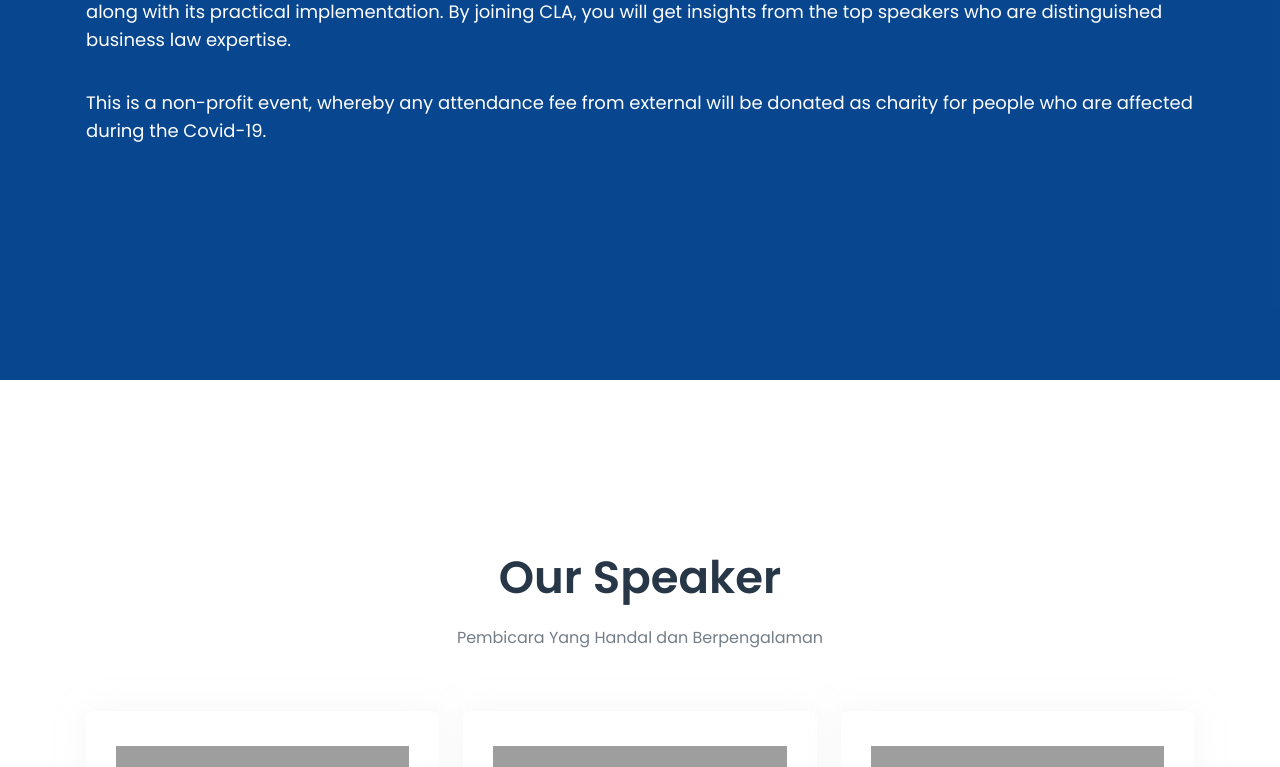
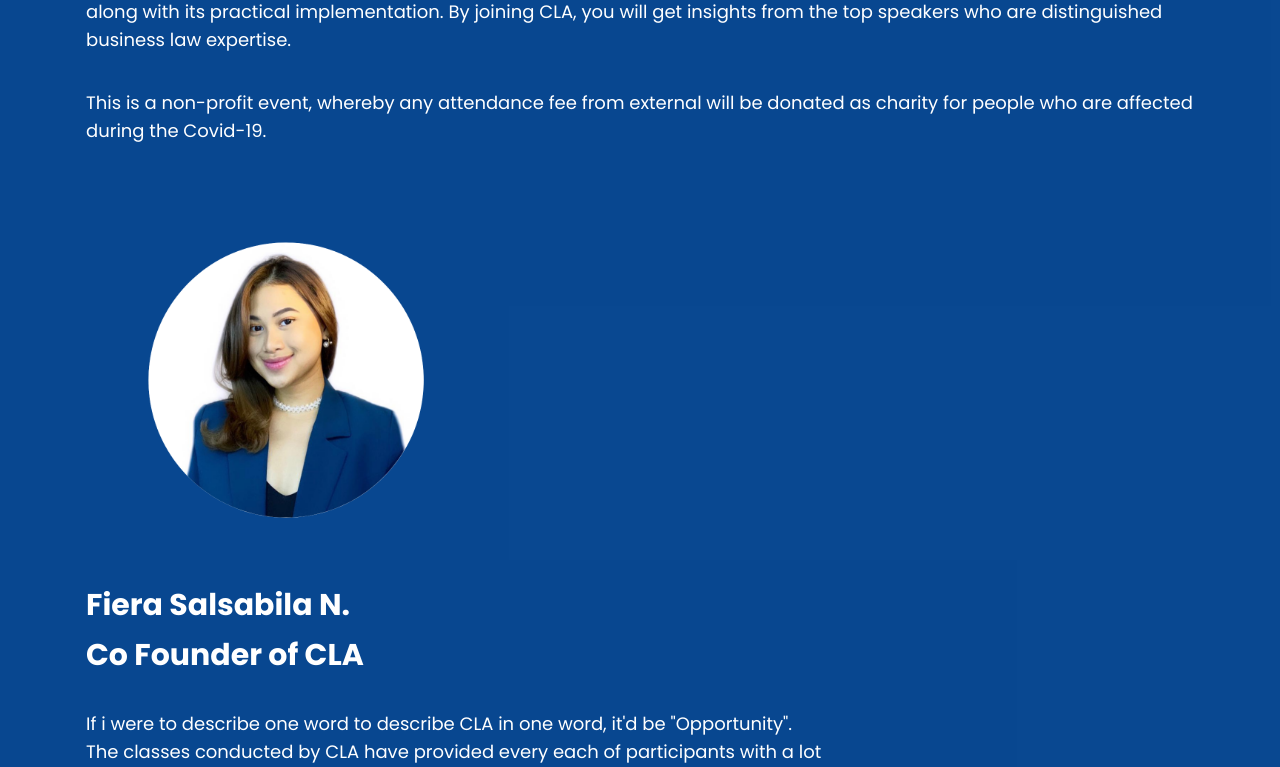
Before and after one commit to Tintapen/coprlegal, a CodeIgniter app: page /database/ in a window 1280 px wide. Shown: the part 457-1224 px from the top of the page. Run offline with CodeIgniter, Linux system fonts and the light colour scheme; grey boxes are pictures that could not be loaded.

Commit message:
Penambahan Quotes Founder CLA

```diff
--- a/application/views/template/footer.php
+++ b/application/views/template/footer.php
@@ -13,12 +13,11 @@
 				<div class="footer-widget">
 					<h5>Quick Links</h5>
 					<ul>
-						<li><a href="#home">Home</a></li>
-						<li><a href="#about-cla">About Cla</a></li>
-						<li><a href="#our-speaker">Ourspeaker</a></li>
+						<li><a href="#home">About CLA</a></li>
+						<li><a href="#our-speaker">Our Speaker</a></li>
 						<li><a href="#session">Session</a></li>
 						<li><a href="#publication">Publication</a></li>
-						<li><a href="#commitess">The Committess</a></li>
+						<li><a href="#committee">The Committess</a></li>
 
 					</ul>
 				</div>
--- a/application/views/template/home.php
+++ b/application/views/template/home.php
@@ -7,9 +7,23 @@
 					<p class="wow fadeInUp" data-wow-delay=".4s">Corporate Legal Academy (“CLA”) was found in 2020 by the Board of Management Atma Jaya Business Law Society (“ABLS”) 2019/2020 in order to strengthen our contribution in the field of law academic by conducting a variety of events that have a strong quality yet influences law student to achieve their goals. </p>
 					<p>CLA is a series of webinar classes featuring alumni of Atma Jaya Faculty of Law across generation as speakers of this series. CLA aims to equip both Atma Jaya students and external students with the fundamental knowledge of business law along with its practical implementation. By joining CLA, you will get insights from the top speakers who are distinguished business law expertise.</p>
 					<p>This is a non-profit event, whereby any attendance fee from external will be donated as charity for people who are affected during the Covid-19.</p>
-					<!--<div class="hero-btns">
-							<a href="#courses" class="main-btn wow fadeInUp" data-wow-delay=".6s">Courses</a>
-					</div>-->
+				</div>
+			</div>
+			<div class="row aling-items-center">
+
+			<div class="blog-img">
+								<!--<a href="javascript:void(0)" class="d-block">-->
+									<img src="assets/images/cla2/Feira Salsabila as Co Founder of CLA.png" alt=""  style="width:400px;height:400px">
+								<!--</a>-->
+							</div>
+			<div class="hero-content">
+					<h3 class="mb-30 wow fadeInUp" data-wow-delay=".2s">Fiera Salsabila N.
+						<br> Co Founder of CLA
+					</h3>
+
+					<p class="wow fadeInUp" data-wow-delay=".4s">If i were to describe one word to describe CLA in one word, it'd be "Opportunity".<br> The classes conducted by CLA have provided every each of participants with a lot <br> of opportunities to learn or even more opportunities to work in the field of law.<br>
+					CLA were established to provide depth comprehensive knowledge related to legal <br> aspects of businesses and practical insights. Seeing all of the benefits CLA has offered,<br> it would be such a waste if you don't sign up for CLA 2022 !</p>
+
 				</div>
 			</div>
 		</div>
```
Also changed, not shown: assets/images/cla2/Feira Salsabila as Co Founder of CLA.png (added).
